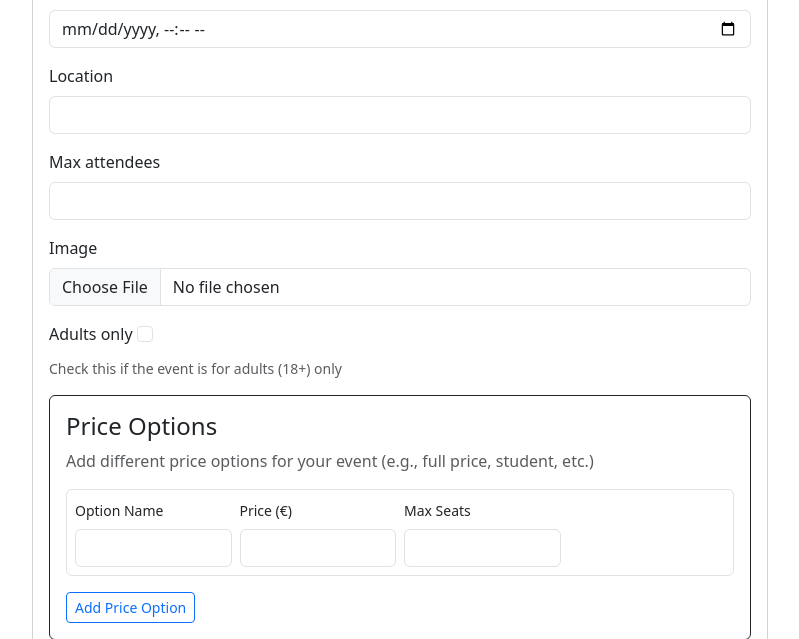
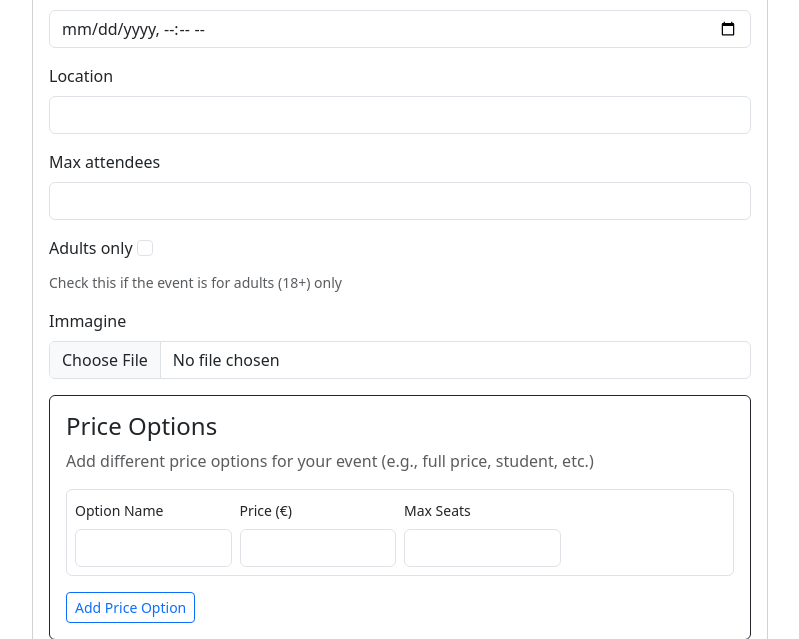
Before and after one commit to vivident4004/PPM-gestore-eventi, a Django app: page /it/events/event/new/ in a window 1280 px wide. Shown: the part 557-1196 px from the top of the page, without its empty margins (240-1039 px from the left). Run offline with Django 5.2, Linux system fonts and the light colour scheme; the visitor is signed in with stand-in values (Sample User, id 1); data that the repository does not hold is empty.

Commit message:
Risolti i problemi di caricamento e visualizzazione delle immagini

```diff
--- a/GestoreEventi/forms.py
+++ b/GestoreEventi/forms.py
@@ -23,6 +23,12 @@ class EventForm(forms.ModelForm):
         help_text=_('Add new categories separated by commas')
     )
 
+    image_upload = forms.ImageField(
+        label=_('Image'),
+        required=False,
+        widget=forms.FileInput(attrs={'class': 'form-control'})
+    )
+
     def __init__(self, *args, **kwargs):
         super().__init__(*args, **kwargs)
         # Sovrascrivi le etichette qui
@@ -32,14 +38,14 @@ class EventForm(forms.ModelForm):
         self.fields['end_date'].label = _('end date')
         self.fields['location'].label = _('location')
         self.fields['max_attendees'].label = _('max attendees')
-        self.fields['image'].label = _('image')
+        # self.fields['image'].label = _('image')
         self.fields['categories'].label = _('categories')
         self.fields['new_categories'].label = _('new categories')
         self.fields['is_adult_only'].label = _('adults only')
 
     class Meta:
         model = Event
-        fields = ['title', 'description', 'date', 'end_date', 'location', 'max_attendees', 'image', 'categories', 'is_adult_only']
+        fields = ['title', 'description', 'date', 'end_date', 'location', 'max_attendees', 'categories', 'is_adult_only']
 
         widgets = {
             'title': forms.TextInput(
@@ -68,9 +74,9 @@ class EventForm(forms.ModelForm):
             'max_attendees': forms.NumberInput(
                 attrs={'class': 'form-control', 'min': '1'}
             ),
-            'image': forms.FileInput(
-                attrs={'class': 'form-control'}
-            ),
+            # 'image': forms.FileInput(
+            #     attrs={'class': 'form-control'}
+            # ),
             'categories': forms.CheckboxSelectMultiple(
                 attrs={'class': 'form-check-input'}
             ),
--- a/GestoreEventi/views.py
+++ b/GestoreEventi/views.py
@@ -255,7 +255,8 @@ class EventCreateView(LoginRequiredMixin, OrganizerRequiredMixin, CreateView):
 
         try:
             # Handle image upload to database
-            image_file = self.request.FILES.get('image')
+            # Usa il nuovo campo 'image_upload'
+            image_file = self.request.FILES.get('image_upload')
             if image_file:
                 # Create EventImage instance from the uploaded file
                 from .models import EventImage
@@ -263,9 +264,12 @@ class EventCreateView(LoginRequiredMixin, OrganizerRequiredMixin, CreateView):
                 if event_image:
                     event_image.save()
                     self.object.image_db = event_image
+                    self.object.image = None
 
             self.object.save()
             form.save_m2m()
+            # Associa il formset all'istanza salvata
+            price_formset.instance = self.object
             price_formset.save()
 
             new_categories_text = form.cleaned_data.get('new_categories', '')
@@ -282,7 +286,7 @@ class EventCreateView(LoginRequiredMixin, OrganizerRequiredMixin, CreateView):
                     except IntegrityError:
                         messages.warning(self.request, f'Category "{name}" could not be created')
 
-            return HttpResponseRedirect(self.get_success_url())
+            return super().form_valid(form)
         except Exception as e:
             messages.error(self.request, f'Error saving event: {str(e)}')
             return self.form_invalid(form)
@@ -316,6 +320,7 @@ class EventUpdateView(LoginRequiredMixin, UserPassesTestMixin, UpdateView):
         return context
 
     def form_valid(self, form):
+        # Ora form.save() non toccherà più il campo 'image'
         # Create the event instance but don't save it to the database yet
         self.object = form.save(commit=False)
 
@@ -326,7 +331,7 @@ class EventUpdateView(LoginRequiredMixin, UserPassesTestMixin, UpdateView):
             return self.form_invalid(form)
 
         # Handle image upload to database
-        image_file = self.request.FILES.get('image')
+        image_file = self.request.FILES.get('image_upload')
         if image_file:
             # Create EventImage instance from the uploaded file
             from .models import EventImage
@@ -335,18 +340,15 @@ class EventUpdateView(LoginRequiredMixin, UserPassesTestMixin, UpdateView):
                 # Save the new image
                 event_image.save()
 
-                # If there's an existing image, we could delete it to save space
-                old_image = self.object.image_db
-                if old_image:
-                    # Store the old image ID to delete after updating the reference
-                    old_image_id = old_image.id
-                    # Update the reference to the new image
-                    self.object.image_db = event_image
-                    # Delete the old image after updating the reference
-                    EventImage.objects.filter(id=old_image_id).delete()
-                else:
-                    # No existing image, just set the new one
-                    self.object.image_db = event_image
+                # Cancella la vecchia immagine se esiste
+                if self.object.image_db:
+                    self.object.image_db.delete()
+
+                # Assegna la nuova immagine
+                self.object.image_db = event_image
+
+                # Assicurati che il vecchio campo 'image' sia vuoto per evitare problemi
+                self.object.image = None
 
         # Save the event to the database
         self.object.save()
@@ -375,7 +377,8 @@ class EventUpdateView(LoginRequiredMixin, UserPassesTestMixin, UpdateView):
                     self.object.categories.add(category)
 
         # Return a redirect to the success URL
-        return HttpResponseRedirect(self.get_success_url())
+        # return HttpResponseRedirect(self.get_success_url())
+        return super().form_valid(form)
 
     def get_success_url(self):
         return reverse_lazy('event-detail', kwargs={'pk': self.object.pk})
--- a/requirements.txt
+++ b/requirements.txt
@@ -1,7 +1,6 @@
 Django>=4.2
 gunicorn>=23.0.0
-python-dotenv~=1.1.0
+python-dotenv
 Pillow
 whitenoise
 psycopg[binary,pool]
-dj-database-url
--- a/templates/GestoreEventi/event_list.html
+++ b/templates/GestoreEventi/event_list.html
@@ -132,7 +132,7 @@
             <div class="col">
                 <div class="card event-card">
                     {% if event.has_image %}
-                    <img src="{{ event.image.url }}" class="card-img-top" alt="{{ event.title }}">
+                    <img src="{{ event.image_url }}" class="card-img-top" alt="{{ event.title }}">
                     {% endif %}
                     <div class="card-body">
                         <h5 class="card-title">{{ event.title }}</h5>
```
Also changed, not shown: vercel.json.
